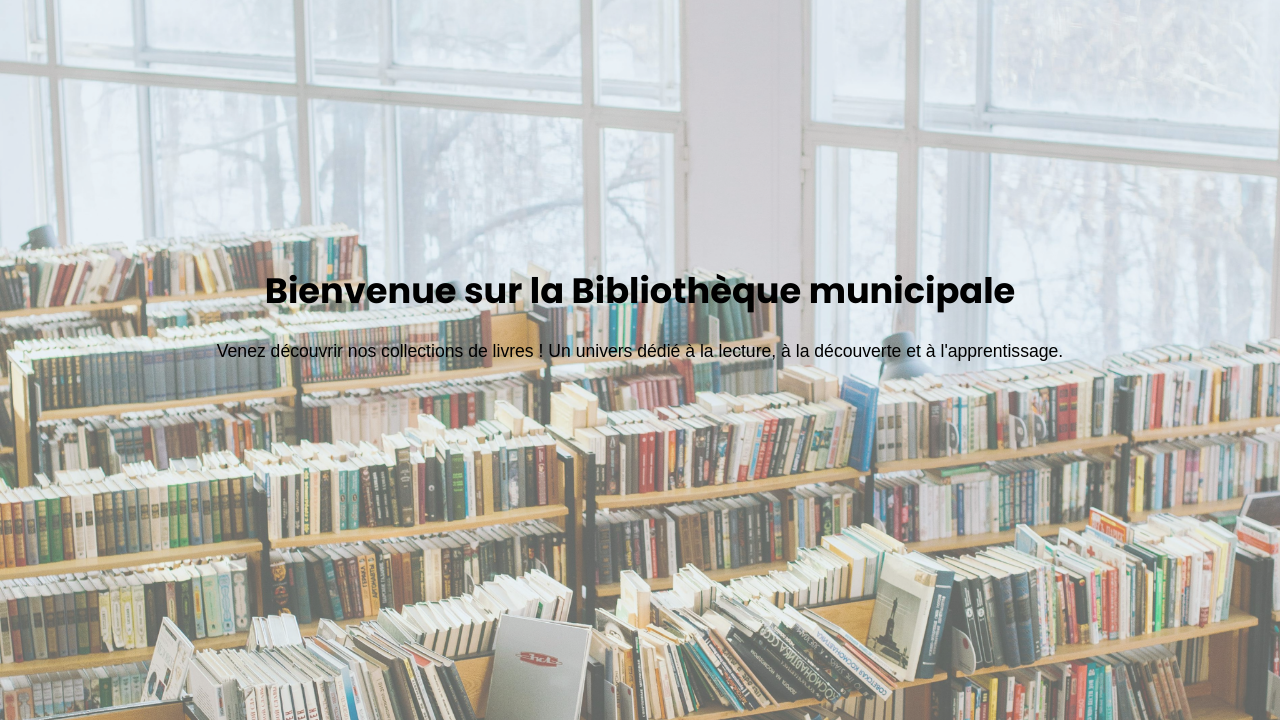
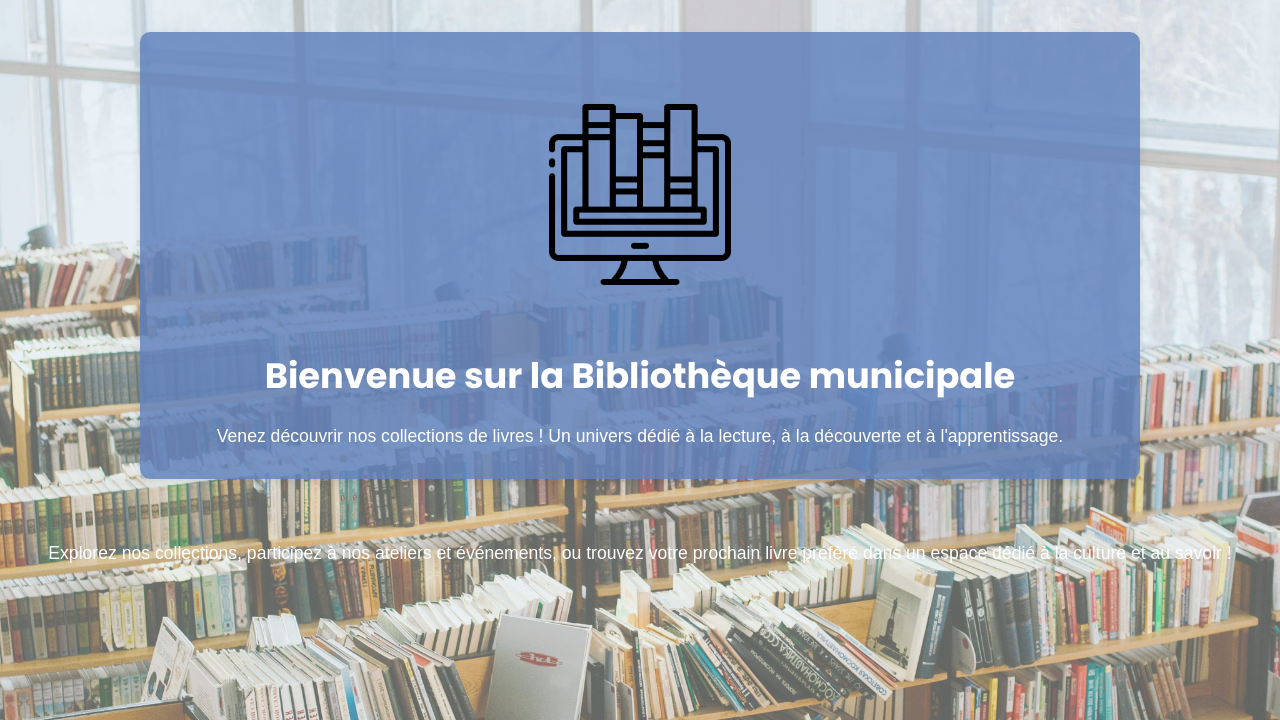
Before and after one commit to Miss-Simra/Mini-projet, a PHP site: page / in a window 1280 px wide. Shown: the part 80-800 px from the top of the page. Run offline with PHP 8.4, Linux system fonts and the light colour scheme.

Commit message:
MAJ page d'accueil

```diff
--- a/Site/assets/css/style.css
+++ b/Site/assets/css/style.css
@@ -166,6 +166,32 @@ header {
   font-weight: 800;
 }
 
+/* CSS Page d'accueil */
+
+.main-introduction {
+  background-color: rgba(96, 130, 189, 0.836);
+  color: white;
+  text-align: center;
+  padding: 2rem 1rem;
+  border-radius: 10px;
+  margin: 2rem auto;
+  max-width: 1000px;
+  box-shadow: 0 4px 8px rgba(0, 0, 0, 0.1);
+}
+
+.introduction {
+  color: white;
+  padding: 2rem 1rem;
+}
+
+.icon-bibliotheque {
+  width: 20%;
+  margin: 0;
+  margin-bottom: -12em;
+}
+
+
+
 /* CSS de la page ajout */
 .ajout-form {
   background-color: #f4f4f9;
--- a/Site/index.php
+++ b/Site/index.php
@@ -34,8 +34,14 @@
             </ul>
         </nav>
     </header>
+
+    <div class="main-introduction">
+      <img class="icon-bibliotheque" src="./assets/img/bibliotheque.png" alt="icône bibliothèque ordinateur">
       <h1>Bienvenue sur la Bibliothèque municipale</h1>
       <p>Venez découvrir nos collections de livres ! Un univers dédié à la lecture, à la découverte et à l'apprentissage. </p>
+    </div>
+
+    <p class="introduction">Explorez nos collections, participez à nos ateliers et événements, ou trouvez votre prochain livre préféré dans un espace dédié à la culture et au savoir !</p>
 </body>
 
 </html>
```
Also changed, not shown: Site/assets/img/bibliotheque.png (added).
